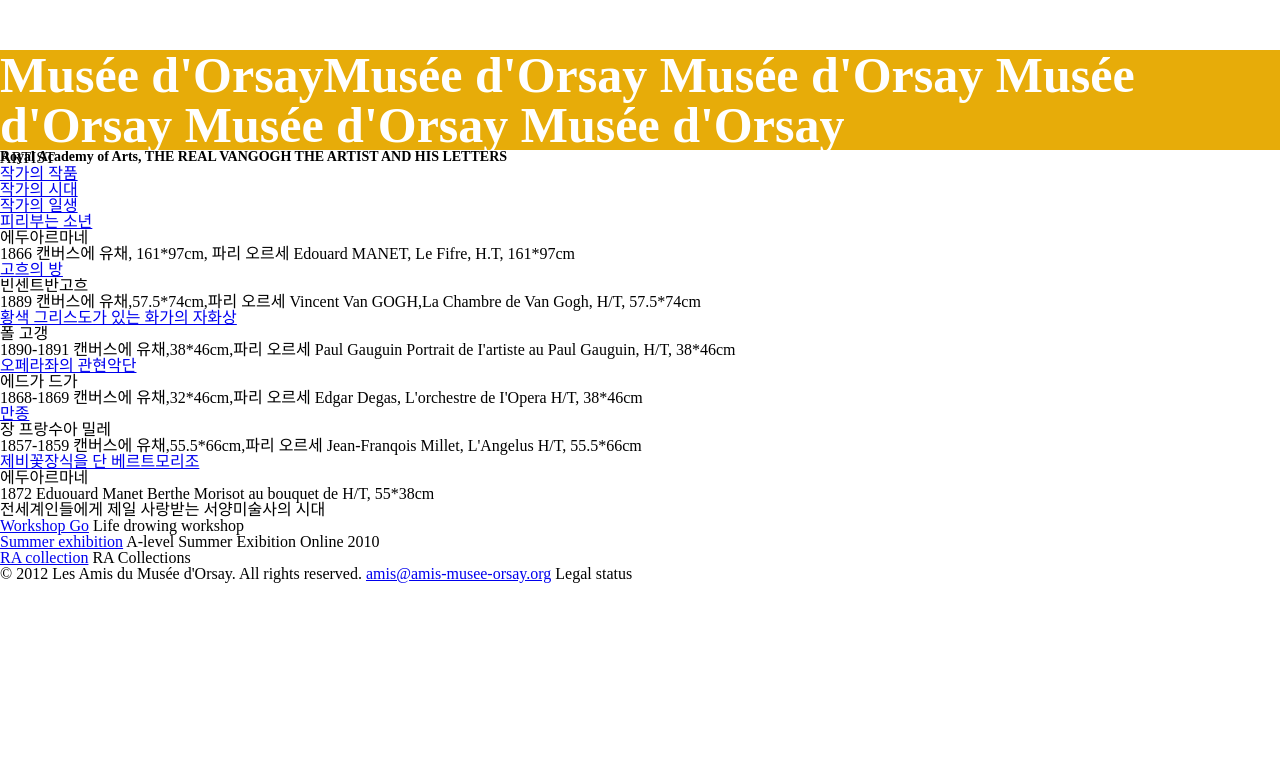
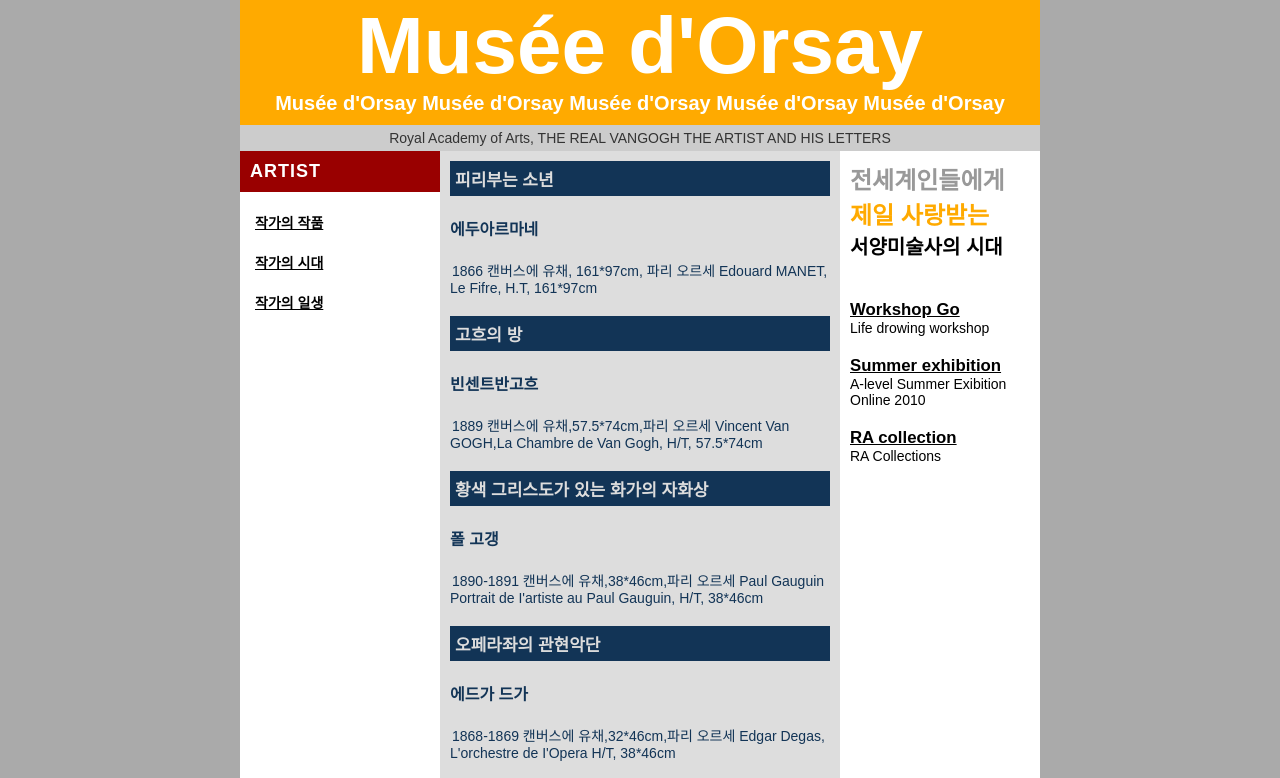
Before and after one commit to pfull-coder/HTML-CSS-study, a plain HTML site: page 2. CSS 학습/8. 박스 띄우기/3. 종합실습/index.html in a window 1280 px wide. Shown: the top 778 px of the page. Drawn offline with nearby package versions, Linux system fonts and the light colour scheme.

Commit message:
[20.12.28]#종합실습 CSS 확인완료

```diff
--- a/2. CSS 학습/8. 박스 띄우기/3. 종합실습/main.css
+++ b/2. CSS 학습/8. 박스 띄우기/3. 종합실습/main.css
@@ -1,13 +1,172 @@
-#wrapper header {
-    height: 100px;
-    margin-top: 50px;
-    background: #e7ac09;
-    color: #fff;
-    font-weight: bold;
-    font-size: 50px;
+
+/* reset */
+a {
+    color: inherit;
+    text-decoration: none;
 }
 
-#wrapper header p.stit {
-    color: #000;
-    font-size: 14px;
+/* clearfix */
+.clearfix::after {
+    content: "";
+    display: block;
+    clear: both;
 }
+
+/* common */
+html {
+    font-size: 10px;
+}
+body {
+    font: 14px "NGothic", Arial, sans-serif;
+    background: #aaa;
+}
+
+h1, h2, h3 {
+    font-weight: bold;
+}
+
+#wrapper {
+    width: 800px;
+    margin: 0 auto;
+    background: #fff;
+}
+
+/* header */
+header {
+    text-align: center;
+    background: #fa0;
+    color: #fff;
+}
+
+header h1 {
+    font-size: 8rem;
+}
+header h1 span {
+    display: block;
+    font-size: 2rem;
+    padding-bottom: 10px;
+}
+header p.stit {
+    background: #ccc;
+    color: #333;
+    padding: 5px;
+}
+/* container */
+#container {
+    overflow: hidden;
+}
+/* container side-menu */
+#container aside.side-menu {
+    float: left;
+    width: 25%;
+    font-weight: bold;
+}
+
+
+#container aside.side-menu .title {
+    font-size: 1.8rem;
+    color: #fff;
+    background: #900;
+    padding: 10px;
+    letter-spacing: 1px;
+}
+
+#container aside.side-menu ul {
+    padding: 10px;
+}
+
+#container aside.side-menu ul li {
+    padding: 10px 5px;
+    text-decoration: underline;
+}
+#container aside.side-menu ul li a:hover {
+    border-bottom: 1px dashed;
+}
+
+/* container section.content */
+#container section.content {
+    float: left;
+    width: 50%;
+    background: #ddd;
+    color: #123456;
+    padding: 10px;
+    box-sizing: border-box;
+}
+
+#container section.content article {
+    margin-bottom: 20px;
+}
+#container section.content article h2 {
+    background: #123456;
+    color: #ddd;
+    font-size: 1.7rem;
+    padding: 5px;
+}
+#container section.content article h2 a:hover {
+    text-decoration: underline;
+}
+
+#container section.content article h2 + h3 {
+    padding: 20px 0;
+    font-size: 1.6rem;
+}
+
+#container section.content article p {
+    text-indent: 2px;
+}
+
+/* container side-links */
+#container aside.side-links {
+    float: left;
+    width: 25%;
+    padding: 10px;
+    box-sizing: border-box;
+}
+
+#container aside.side-links div {
+    margin-bottom: 40px;
+}
+
+#container aside.side-links div > span {
+    display: block;
+    font-size: 2rem;
+    font-weight: bold;
+}
+
+#container aside.side-links div > span[class] {
+    font-size: 2.4rem;
+}
+
+#container aside.side-links div > span.all {
+    color: #999;
+}
+#container aside.side-links div > span.love {
+    color: #fa0;
+}
+
+#container aside.side-links .links li {
+    margin-bottom: 20px;
+}
+
+#container aside.side-links .links li > a {
+    font-weight: bold;
+    font-size: 1.2em;
+    text-decoration: underline;
+}
+
+#container aside.side-links .links li > span {
+    display: block;
+}
+
+/* footer */
+footer {
+    font-size: 1.6rem;
+    text-align: center;
+    padding: 20px;
+    background: #123456;
+    color: #eee;
+}
+
+footer address a {
+    text-decoration: underline;
+}
```
